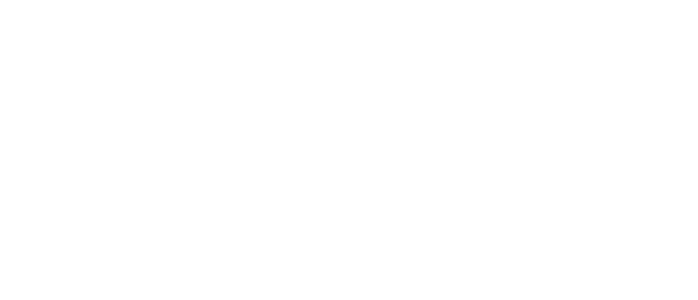
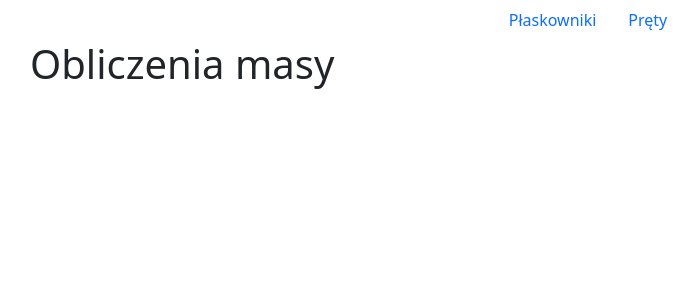
Before and after one commit to wowvaqa/wc, a React (Create React App) app: page / in a window 1280 px wide. Shown: the top 300 px of the page, without its empty margins (52-750 px from the left). Built offline with nearby package versions, Linux system fonts and the light colour scheme.

Commit message:
Add: Navbar, Home

```diff
--- a/package.json
+++ b/package.json
@@ -6,8 +6,11 @@
     "@testing-library/jest-dom": "^5.16.1",
     "@testing-library/react": "^12.1.2",
     "@testing-library/user-event": "^13.5.0",
+    "bootstrap": "^5.1.3",
     "react": "^17.0.2",
+    "react-bootstrap": "^2.0.4",
     "react-dom": "^17.0.2",
+    "react-router-dom": "^6.2.1",
     "react-scripts": "5.0.0",
     "web-vitals": "^2.1.2"
   },
--- a/src/App.js
+++ b/src/App.js
@@ -1,5 +1,15 @@
+import Home from "./Home";
+import Navbar from "./Navbar";
+
+import Button from "react-bootstrap/Button";
+
 function App() {
-  return <div></div>;
+  return (
+    <>
+      <Navbar />
+      <Home />
+    </>
+  );
 }
 
 export default App;
--- /dev/null
+++ b/src/Home.js
@@ -0,0 +1,13 @@
+import React from "react";
+
+const Home = () => {
+  return (
+    <>
+      <div className="container">
+        <h1>Obliczenia masy</h1>
+      </div>
+    </>
+  );
+};
+
+export default Home;
--- /dev/null
+++ b/src/Navbar.js
@@ -0,0 +1,23 @@
+import React, { useContext } from "react";
+
+const Navbar = () => {
+  return (
+    <>
+      <ul className="nav justify-content-center">
+        <li class="nav-item">
+          <a className="nav-link active" aria-current="page" href="#">
+            Płaskowniki
+          </a>
+        </li>
+        <li className="nav-item">
+          <a className="nav-link" href="#">
+            Pręty
+          </a>
+        </li>
+        <li className="nav-item"></li>
+      </ul>
+    </>
+  );
+};
+
+export default Navbar;
--- a/src/index.js
+++ b/src/index.js
@@ -1,11 +1,16 @@
-import React from 'react';
-import ReactDOM from 'react-dom';
-import './styles/index.css';
-import App from './App';
+import React from "react";
+import ReactDOM from "react-dom";
+import "./styles/index.css";
+import { AppProvider } from "./Context";
+import App from "./App";
+
+import "bootstrap/dist/css/bootstrap.min.css";
 
 ReactDOM.render(
   <React.StrictMode>
-    <App />
+    <AppProvider>
+      <App />
+    </AppProvider>
   </React.StrictMode>,
-  document.getElementById('root')
+  document.getElementById("root")
 );
--- a/src/styles/index.css
+++ b/src/styles/index.css
@@ -1,13 +1,3 @@
-body {
-  margin: 0;
-  font-family: -apple-system, BlinkMacSystemFont, 'Segoe UI', 'Roboto', 'Oxygen',
-    'Ubuntu', 'Cantarell', 'Fira Sans', 'Droid Sans', 'Helvetica Neue',
-    sans-serif;
-  -webkit-font-smoothing: antialiased;
-  -moz-osx-font-smoothing: grayscale;
+.header {
+  text-align: center;
 }
-
-code {
-  font-family: source-code-pro, Menlo, Monaco, Consolas, 'Courier New',
-    monospace;
-}
```
Also changed, not shown: 1 other file (tests, documents, lock files or other folders).
